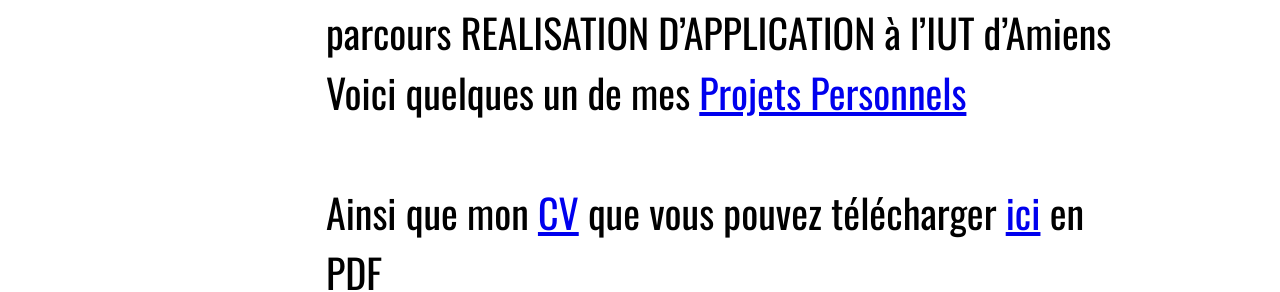
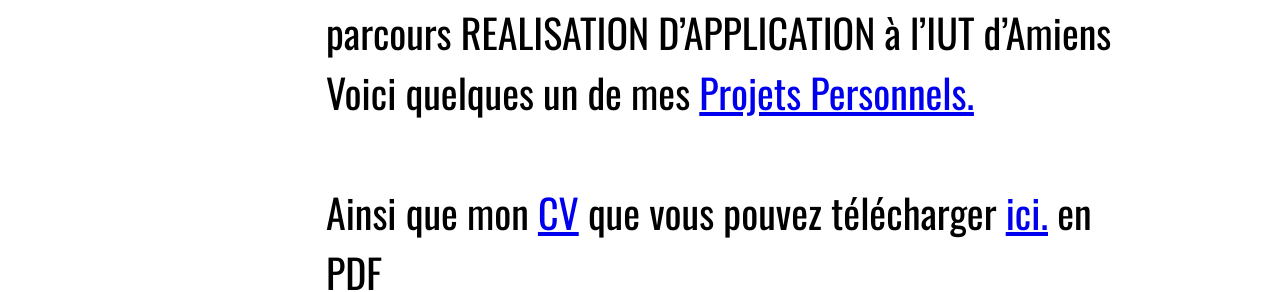
Before and after one commit to armafall2/portfolio_Mathis_Lurin, a plain HTML site: page index.html in a window 1280 px wide. Shown: the part 423-715 px from the top of the page. Drawn offline with nearby package versions, Linux system fonts and the light colour scheme.

Commit message:
Fix Affichage Index

```diff
--- a/include/CSS/style.css
+++ b/include/CSS/style.css
@@ -29,7 +29,7 @@
     text-align: left;
   }
   .v1_6 {
-    width: 788px;
+    width: 800px;
     color: rgba(0,0,0,1);
     position: absolute;
     top: 365px;
--- a/index.html
+++ b/index.html
@@ -20,11 +20,11 @@
 
             parcours REALISATION D’APPLICATION à l’IUT d’Amiens<br>
 
-            Voici quelques un de mes <a href="page/Redirection.html"> Projets Personnels</a><br><br>
+            Voici quelques un de mes <a href="page/Redirection.html"> Projets Personnels.</a><br><br>
 
             Ainsi que mon <a href="https://www.canva.com/design/DAFRiZjjnjY/TUXWQDC3c4AzoyZhENfxEw/view?utm_content=DAFRiZjjnjY&utm_campaign=designshare&utm_medium=link2&utm_source=sharebutton">CV</a>
 
-            que vous pouvez télécharger <a href="https://drive.google.com/file/d/1USp9jEJ8t67Oh9bK5WrD-HTIj_w8TpEh/view?usp=share_link">ici</a> en PDF
+            que vous pouvez télécharger <a href="https://drive.google.com/file/d/1USp9jEJ8t67Oh9bK5WrD-HTIj_w8TpEh/view?usp=share_link">ici.</a> en PDF
         </span>
     </div>
 </body>
```
